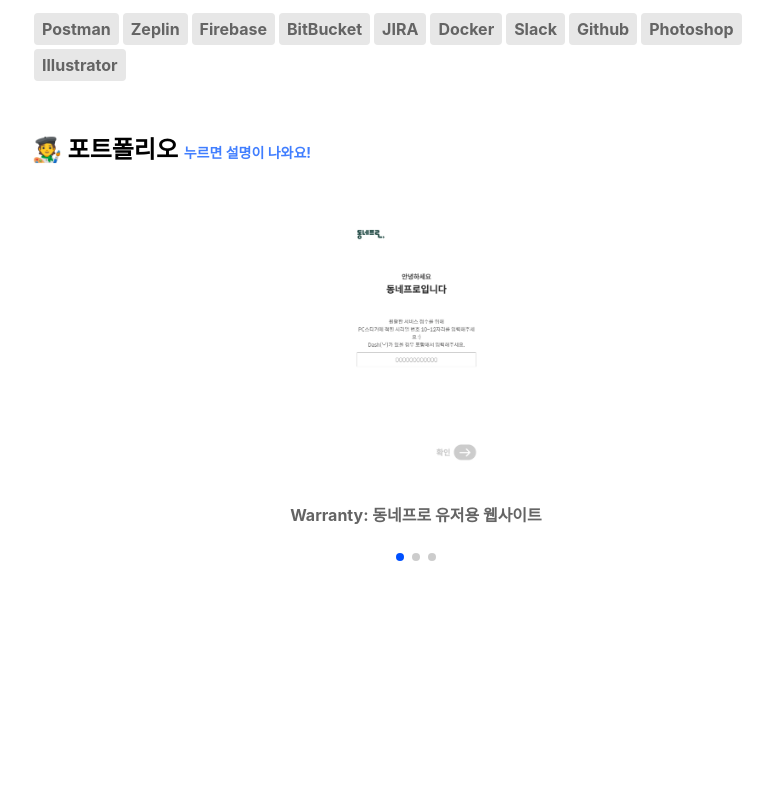
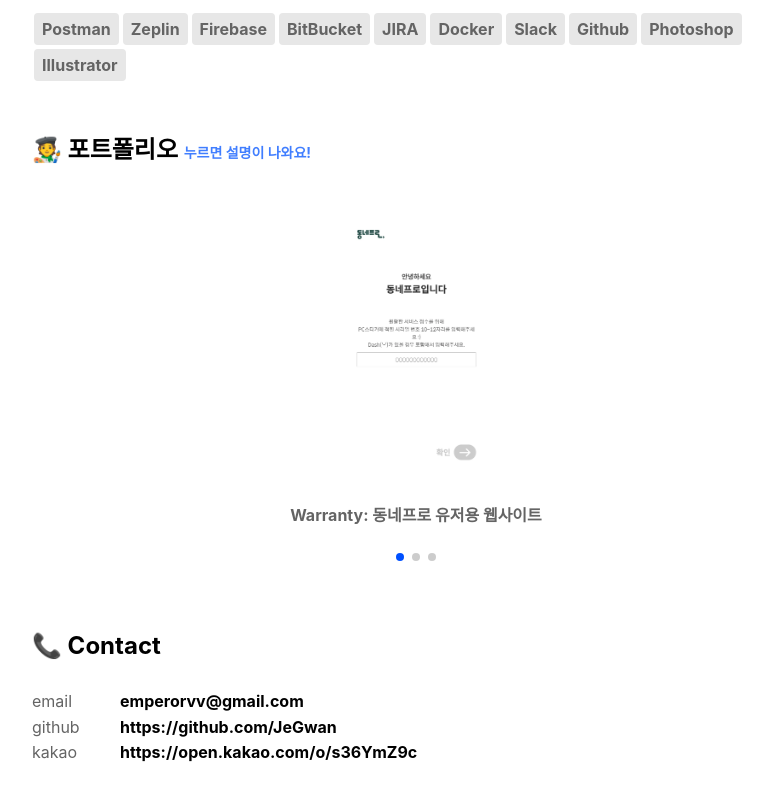
Before and after one commit to JeGwan/its-me, a Next.js app: page / in a window 1280 px wide. Shown: the part 1696-2496 px from the top of the page, without its empty margins (224-997 px from the left). Before the commit the page ends 2325 px from the top, so only its background shows below. Built offline with nearby package versions, Linux system fonts and the light colour scheme.

Commit message:
feat: Contact 메뉴 추가

```diff
--- a/lib/constants.ts
+++ b/lib/constants.ts
@@ -1,7 +1,11 @@
 import { Portfolio } from "./types";
 
-export const APP_NAME = "자기소개서";
-
+export const APP_NAME = "It's me : 개발자 오제관 자기소개서";
+export const contacts = [
+  { type: "email", value: "emperorvv@gmail.com" },
+  { type: "github", value: "https://github.com/JeGwan" },
+  { type: "kakao", value: "https://open.kakao.com/o/s36YmZ9c" },
+];
 export const techStacks: { title: string; stacks: string[] }[] = [
   {
     title: "Front-end(Web)",
--- a/pages/index.tsx
+++ b/pages/index.tsx
@@ -6,7 +6,7 @@ import AppSwiper, { SwiperSlide } from "@components/modules/AppSwiper";
 import Alert from "@components/templates/Alert";
 import Container from "@components/templates/Container";
 import PortfolioModal from "@components/templates/PortfolioModal";
-import { portfolios, techStacks } from "@lib/constants";
+import { contacts, portfolios, techStacks } from "@lib/constants";
 import { Portfolio } from "@lib/types";
 import styleVariables from "@styles/variables";
 import React, { useState } from "react";
@@ -97,6 +97,21 @@ const HomePageComp = styled.div`
           text-align: center;
           color: ${styleVariables.colors.grey3};
           font-weight: bold;
+        }
+      }
+    }
+    & > .contact {
+      & > dl {
+        display: flex;
+        align-items: flex-start;
+        dt {
+          flex: 0 0 80px;
+          margin-right: 0.8rem;
+          color: ${styleVariables.colors.grey3};
+        }
+        dd {
+          font-weight: bold;
+          word-break: break-all;
         }
       }
     }
@@ -246,6 +261,15 @@ const HomePage = () => {
               </SwiperSlide>
             ))}
           </AppSwiper>
+          <Title level={1}>📞 Contact</Title>
+          <div className="contact">
+            {contacts.map(({ type, value }, index) => (
+              <dl key={index}>
+                <dt>{type}</dt>
+                <dd>{value}</dd>
+              </dl>
+            ))}
+          </div>
         </div>
       </HomePageComp>
     </Container>
```
